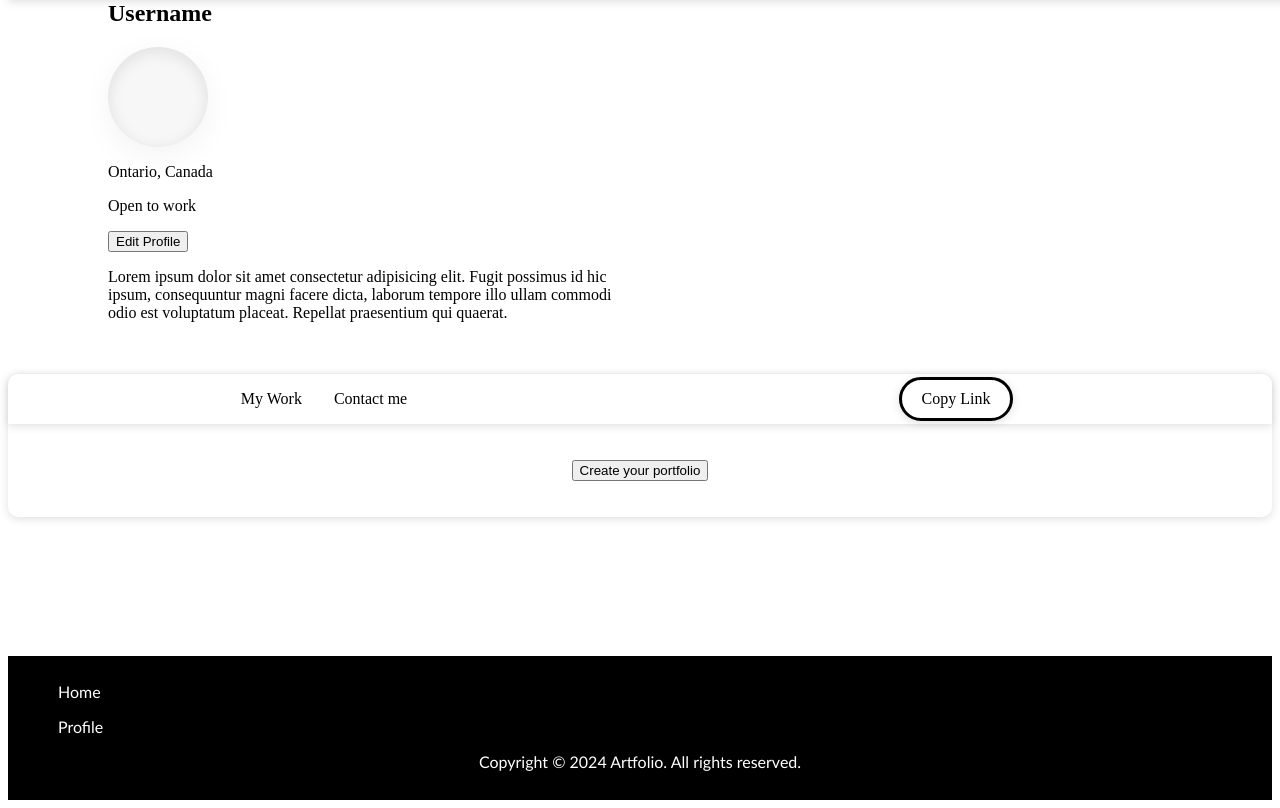
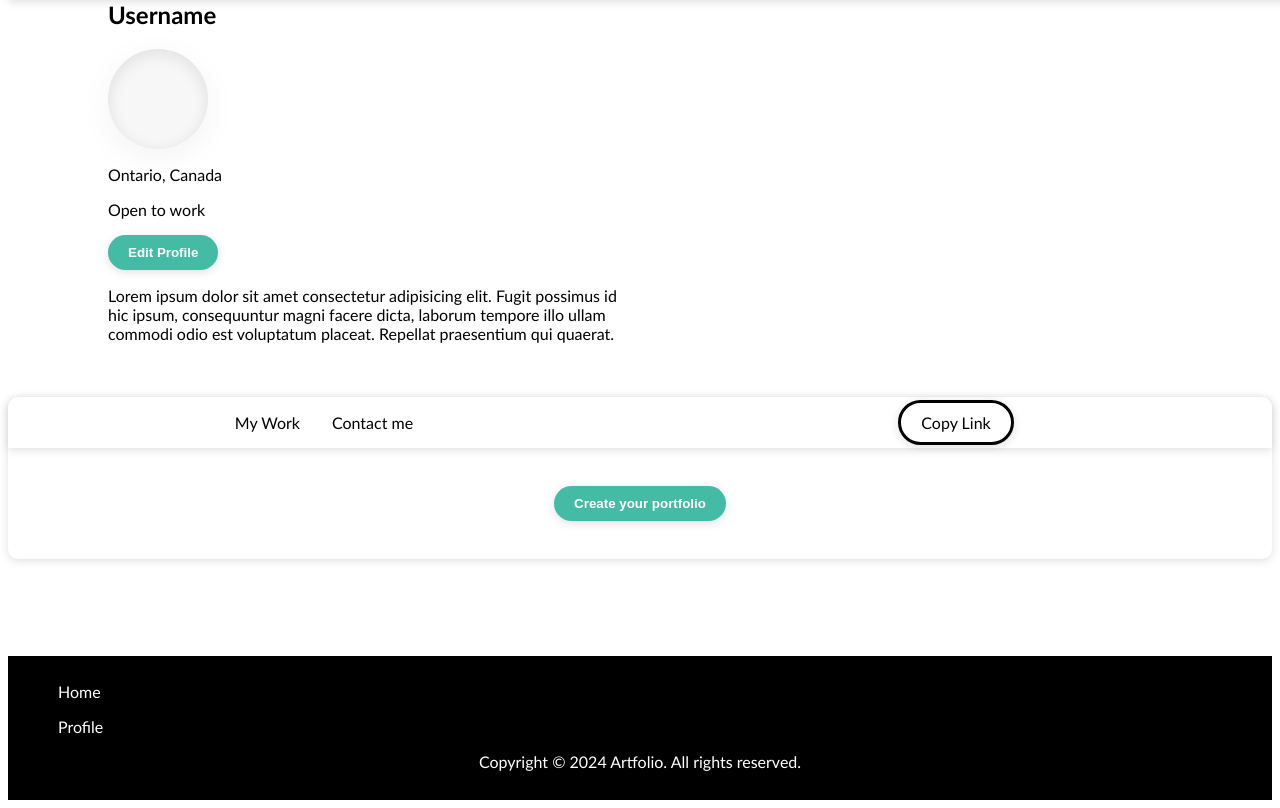
Before and after one commit to Zinzed/Final-Project, a Django app: page /main in a window 1280 px wide. Shown: the part 64-872 px from the top of the page. Run offline with Django 5.2, Linux system fonts and the light colour scheme; data that the repository does not hold is empty.

Commit message:
Centered the contact me form and fixed a few other css issues

```diff
--- a/IMD2009A/portfolio_project/Artfolio/static/Artfolio/css/main.css
+++ b/IMD2009A/portfolio_project/Artfolio/static/Artfolio/css/main.css
@@ -1,12 +1,12 @@
-* {
+    * {
     box-sizing: border-box;
 }
 
-/*body {*/
-/*    font-family: 'Gill Sans', sans-serif;*/
-/*    list-style-type: none;*/
-/*    text-decoration: none;*/
-/*}*/
+body {
+    font-family: 'Gill Sans', sans-serif;
+    list-style-type: none;
+    text-decoration: none;
+}
 
 /*!* Navigation Bar *!*/
 /*.header {*/
@@ -123,6 +123,7 @@ button:hover {
     box-shadow: rgba(99, 99, 99, 0.2) 0px 2px 8px 0px;
     display: flex;
     flex-direction: column;
+    justify-content: center;
 }
 
 .btn--copy--link {
@@ -153,6 +154,7 @@ button:hover {
     justify-content: center;
 }
 
+
 .btn--edit--portfolio {
     display: flex;
     justify-content: center;
@@ -176,19 +178,31 @@ span:hover {
     cursor: pointer;
 }
 
-btn--edit--profile {
-    display: flex;
-    justify-content: center;
+button {
+    background-color: #44bba4;
+    color: #ffffff;
+    border: none;
+    padding: 10px 20px;
+    border-radius: 30px;
+    font-weight: bold;
+    box-shadow: rgba(99, 99, 99, 0.2) 0px 2px 8px 0px;
+    transition-duration: 0.4s;
     text-decoration: none;
 }
 
+form {
+    display: flex;
+    flex-direction: column;
+    justify-content: center;
+    align-items: center;
+}
 input[type=text] {
     background-color: #F7F7F7;
     border: none;
     padding: 10px 20px;
     border-radius: 20px;
     box-shadow: rgba(17, 17, 26, 0.1) 0px 4px 16px 0px inset, rgba(17, 17, 26, 0.05) 0px 8px 32px 0px;
-    margin: 5px 20px;
+    width: 50%;
 }
 
 #message {
@@ -199,6 +213,7 @@ input[type=text] {
     box-shadow: rgba(17, 17, 26, 0.1) 0px 4px 16px 0px inset, rgba(17, 17, 26, 0.05) 0px 8px 32px 0px;
     margin: 5px 20px;
     font-family: 'Gill Sans', sans-serif;
+    width: 50%;
 }
 
 #upload {
```
